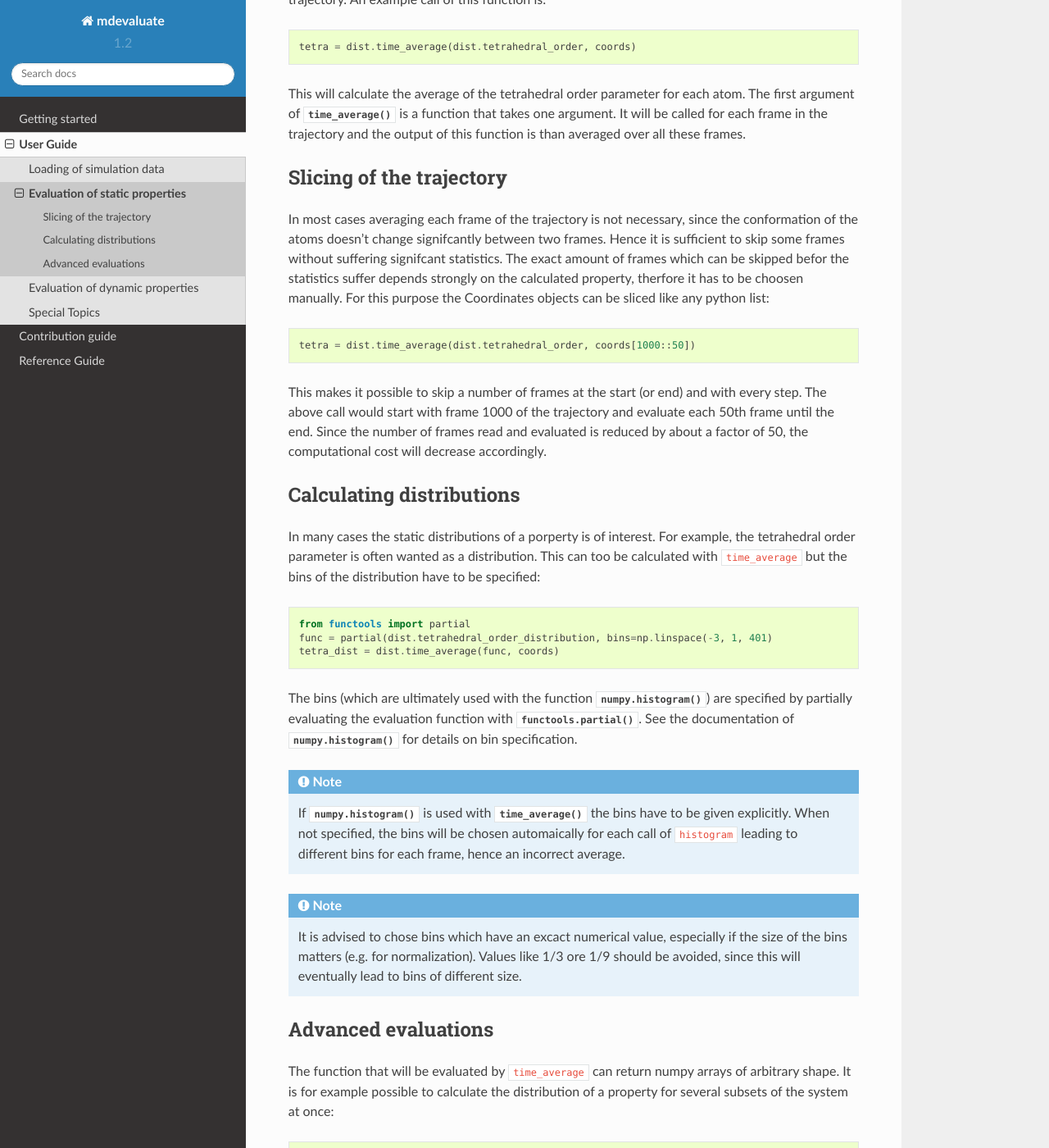
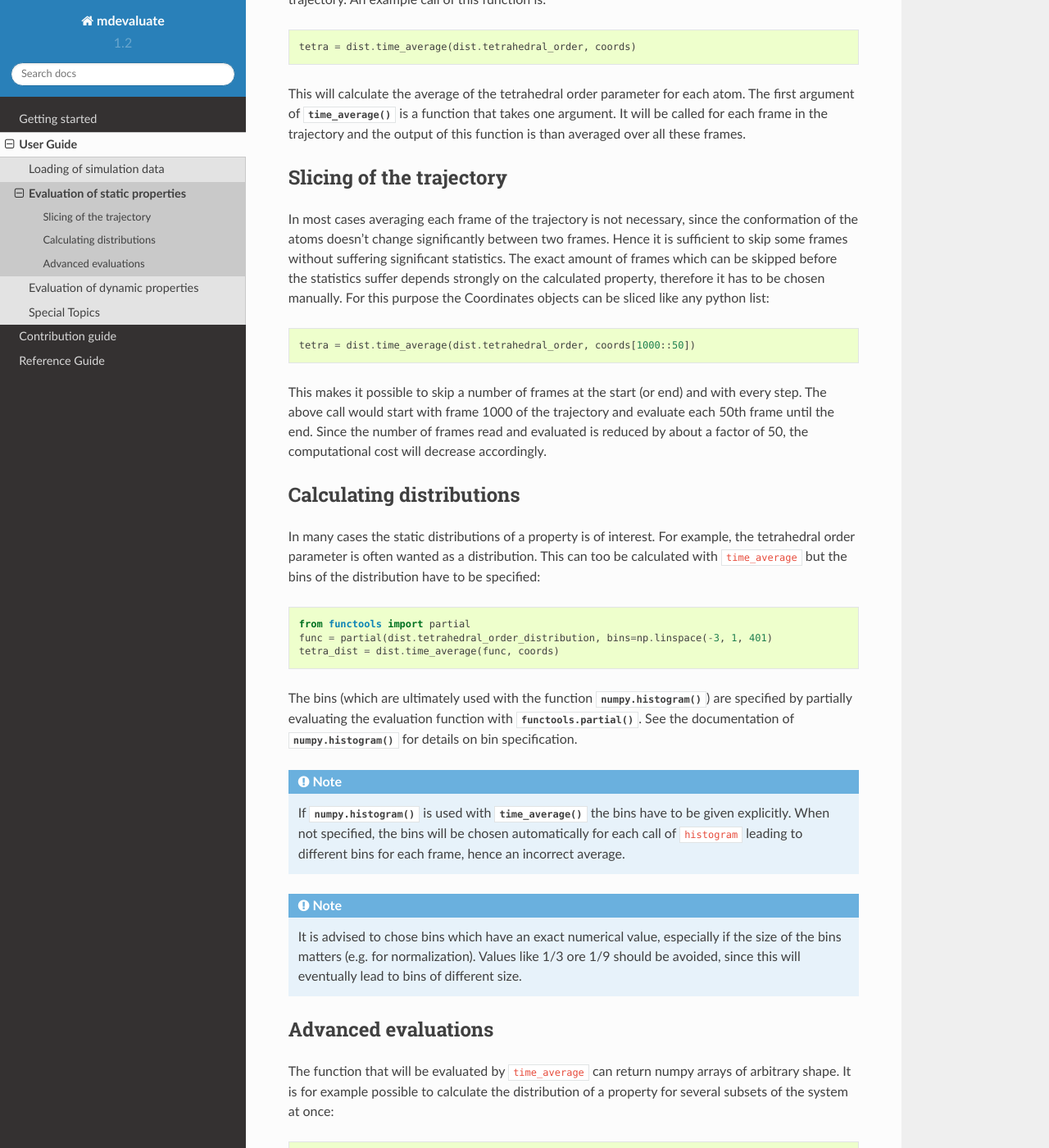
Before and after one commit to mdevaluate/mdevaluate, a Sphinx documentation site: the page built from doc/static-evaluation.rst, in a window 1280 px wide and 1400 px high, scrolled down 471 px. Shown: the whole window at 82% size. Built offline with Sphinx 7.4.7 and the Read the Docs theme 2.0.0, drawn with Linux system fonts in a browser that asks for light colours; some of the changed text lies outside the part shown.

Commit message:
Activated spell checking for rst!

```diff
--- a/doc/dynamic-evaluation.rst
+++ b/doc/dynamic-evaluation.rst
@@ -3,8 +3,8 @@ Evaluation of dynamic properties
 
 Dynamic properties like mean square displacement are calculated with the
 function :func:`mdevaluate.correlation.shifted_correlation`.
-This function takes a correlation function and calculates the avaraged
-time series of it, by shifting a time intervall over the trajectory.
+This function takes a correlation function and calculates the averaged
+time series of it, by shifting a time interval over the trajectory.
 
 ::
 
@@ -37,7 +37,7 @@ As can be seen ``segments`` gives the number of onset times and ``window`` defin
 hence ``window - 1`` is the part of the simulation the onset times a distributed over.
 
 
-:math:`C(f, R, t_0, t)` is the funtion that actaully correlates the function :math:`f`.
+:math:`C(f, R, t_0, t)` is the function that actually correlates the function :math:`f`.
 For standard correlations the functions :math:`C(...)` and :math:`f` are defined as:
 
 .. math:: C(f, R, t_0, t) = f(R(t_0), R(t_0 + t))
--- a/doc/installation.rst
+++ b/doc/installation.rst
@@ -2,7 +2,7 @@ Getting started
 ===============
 
 The mdevaluate package has to be installed to the local python distribution.
-Simply importing the modules will not work, since some of the gromacs related
+Simply importing the modules will not work, since some of the Gromacs related
 stuff has to be compiled, which is done with cython when installing the package.
 
 The easiest way to use mdevaluate on the institutes network is to use the mdevaluate module::
--- a/doc/static-evaluation.rst
+++ b/doc/static-evaluation.rst
@@ -26,10 +26,10 @@ Slicing of the trajectory
 -------------------------
 
 In most cases averaging each frame of the trajectory is not necessary,
-since the conformation of the atoms doesn't change signifcantly between two frames.
-Hence it is sufficient to skip some frames without suffering signifcant statistics.
-The exact amount of frames which can be skipped befor the statistics suffer depends strongly
-on the calculated property, therfore it has to be choosen manually.
+since the conformation of the atoms doesn't change significantly between two frames.
+Hence it is sufficient to skip some frames without suffering significant statistics.
+The exact amount of frames which can be skipped before the statistics suffer depends strongly
+on the calculated property, therefore it has to be chosen manually.
 For this purpose the Coordinates objects can be sliced like any python list::
 
   tetra = dist.time_average(dist.tetrahedral_order, coords[1000::50])
@@ -41,7 +41,7 @@ Since the number of frames read and evaluated is reduced by about a factor of 50
 Calculating distributions
 -------------------------
 
-In many cases the static distributions of a porperty is of interest.
+In many cases the static distributions of a property is of interest.
 For example, the tetrahedral order parameter is often wanted as a distribution.
 This can too be calculated with ``time_average`` but the bins of the distribution have to be specified::
 
@@ -55,11 +55,11 @@ See the documentation of :func:`numpy.histogram` for details on bin specificatio
 
 .. note::
   If :func:`numpy.histogram` is used with :func:`time_average` the bins have to be given explicitly.
-  When not specified, the bins will be chosen automaically for each call of ``histogram`` leading to
+  When not specified, the bins will be chosen automatically for each call of ``histogram`` leading to
   different bins for each frame, hence an incorrect average.
 
 .. note::
-  It is advised to chose bins which have an excact numerical value, especially if the size of the bins matters (e.g. for normalization).
+  It is advised to chose bins which have an exact numerical value, especially if the size of the bins matters (e.g. for normalization).
   Values like 1/3 ore 1/9 should be avoided, since this will eventually lead to bins of different size.
 
 Advanced evaluations
```
Also changed, not shown: other parts of doc/installation.rst (+2 -2 lines), other parts of doc/static-evaluation.rst (+3 -3 lines), doc/contribution.rst (+13 -13 lines), doc/loading.rst (+10 -10 lines), doc/special/spatial.rst (+4 -4 lines).
